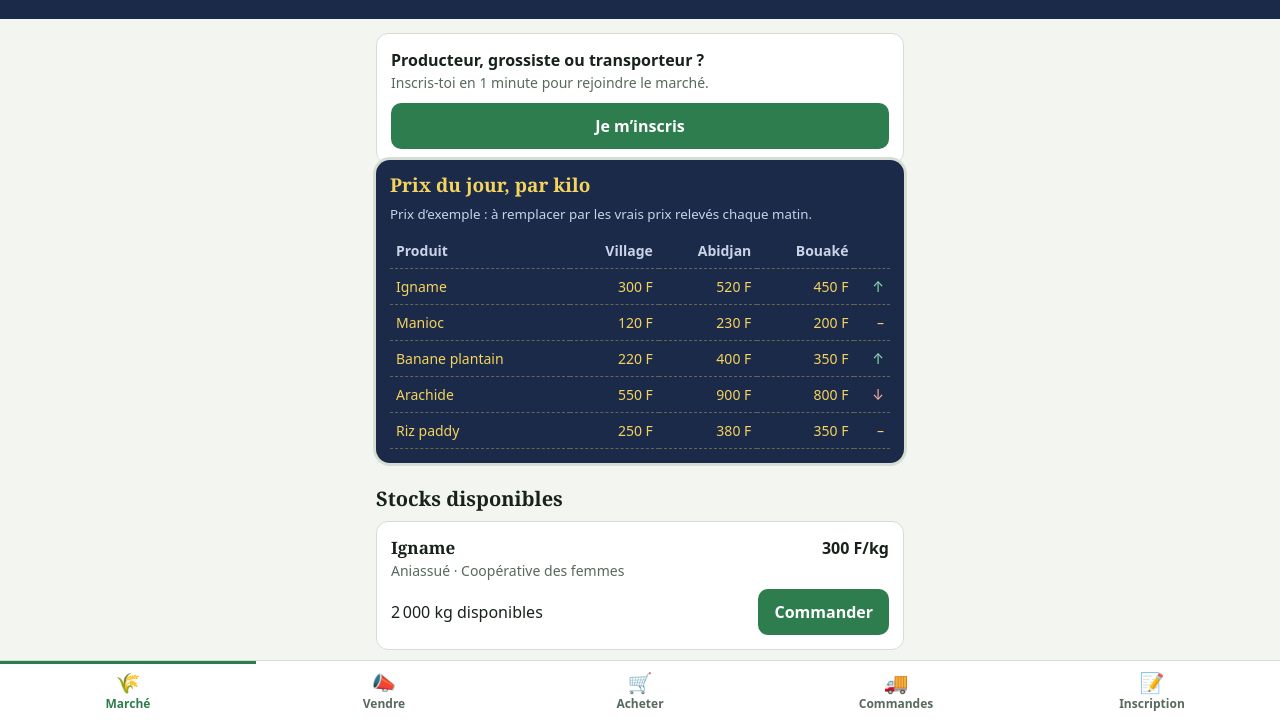
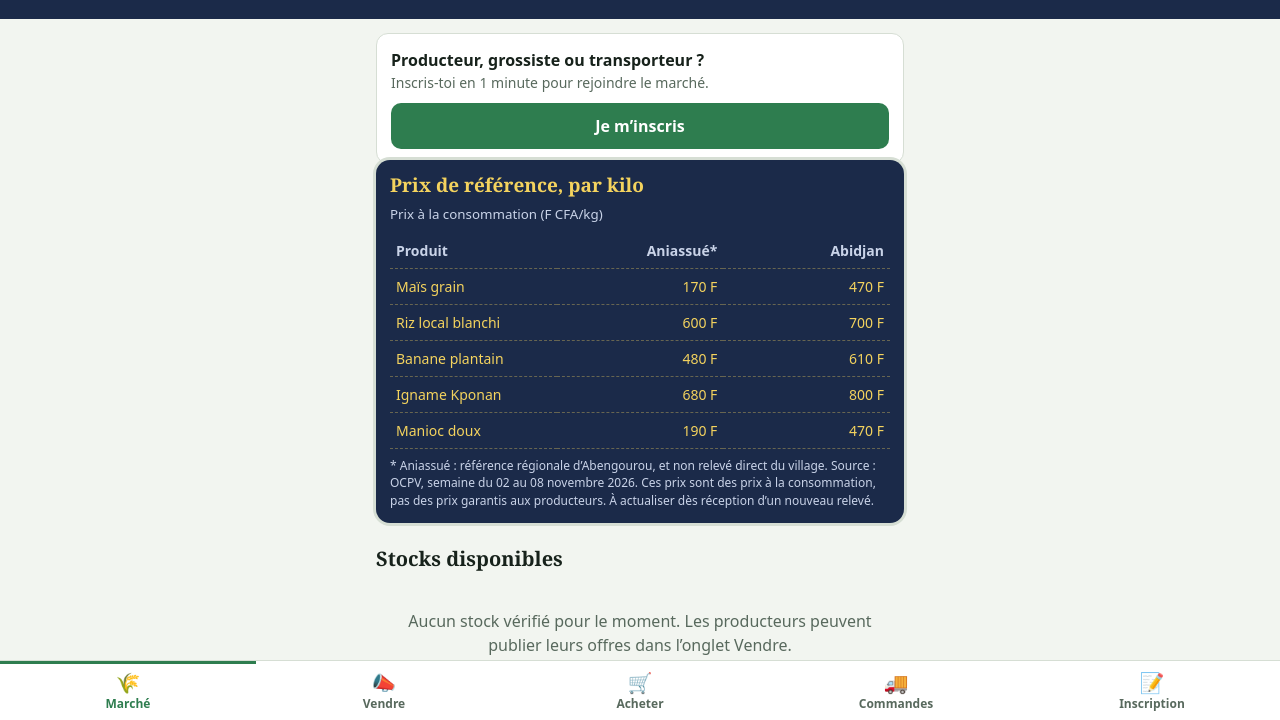
Before and after one commit to ytounkara213-ui/logofie-douman, a plain HTML site: page index.html in a window 1280 px wide. Shown: the part 78-798 px from the top of the page. Drawn offline with Linux system fonts and the light colour scheme.

Commit message:
Remplacer les prix fictifs par les références OCPV et clarifier les stocks

```diff
--- a/index.html
+++ b/index.html
@@ -30,7 +30,7 @@ h2{font-size:20px;margin:24px 0 10px}
 .slate h2{margin:0 0 4px;color:var(--chalk);font-size:19px}
 .slate small{color:#C9D3E8}
 .scroll{overflow-x:auto}
-table{width:100%;border-collapse:collapse;margin-top:8px;font-size:14px;min-width:420px}
+table{width:100%;border-collapse:collapse;margin-top:8px;font-size:14px;min-width:0;table-layout:fixed} th,td{overflow-wrap:anywhere} .price-note{display:block;margin-top:8px;color:#C9D3E8;font-size:12px;line-height:1.45}
 th,td{padding:7px 6px;text-align:right;border-bottom:1px dashed rgba(244,211,94,.35);white-space:nowrap}
 th:first-child,td:first-child{text-align:left}
 th{font-weight:600;color:#C9D3E8}
@@ -80,27 +80,20 @@ nav button[aria-current="page"]{color:var(--green);box-shadow:inset 0 3px 0 var(
 <button data-tab="inscription"><b>📝</b>Inscription</button>
 </nav>
 <script>
-var SEED={
- stocks:[
-  {id:1,p:"Igname",v:"Aniassué",who:"Coopérative des femmes",q:2000,pr:300},
-  {id:2,p:"Manioc",v:"Aniassué",who:"Producteur exemple A",q:3500,pr:120},
-  {id:3,p:"Banane plantain",v:"Aniassué",who:"Productrice exemple B",q:1500,pr:220},
-  {id:4,p:"Arachide",v:"Aniassué",who:"Productrice exemple C",q:800,pr:550},
-  {id:5,p:"Riz paddy",v:"Aniassué",who:"Producteur exemple D",q:5000,pr:250}
- ],orders:[],next:6};
+var SEED={stocks:[],orders:[],next:1};
 var PRICES=[
- {p:"Igname",v:300,a:520,b:450,t:"up"},
- {p:"Manioc",v:120,a:230,b:200,t:"flat"},
- {p:"Banane plantain",v:220,a:400,b:350,t:"up"},
- {p:"Arachide",v:550,a:900,b:800,t:"down"},
- {p:"Riz paddy",v:250,a:380,b:350,t:"flat"}];
+ {p:"Maïs grain",v:170,a:470},
+ {p:"Riz local blanchi",v:600,a:700},
+ {p:"Banane plantain",v:480,a:610},
+ {p:"Igname Kponan",v:680,a:800},
+ {p:"Manioc doux",v:190,a:470}];
 var TRANSPORT={"Abidjan":20,"Bouaké":25,"Yamoussoukro":22,"Abengourou":8};
 var COM=0.05;
 var STEPS=["Commande reçue","Chargée au village","En route","Livrée"];
 var S=clone(SEED),tab="marche",pick=null;
-try{var raw=localStorage.getItem("ald-v1");if(raw){var d=JSON.parse(raw);if(d&&d.stocks&&d.orders){S=d}}}catch(e){}
+try{var raw=localStorage.getItem("ald-v2");if(raw){var d=JSON.parse(raw);if(d&&d.stocks&&d.orders){S=d}}}catch(e){}
 function clone(o){return JSON.parse(JSON.stringify(o))}
-function save(){try{localStorage.setItem("ald-v1",JSON.stringify(S))}catch(e){}}
+function save(){try{localStorage.setItem("ald-v2",JSON.stringify(S))}catch(e){}}
 function esc(s){return String(s).replace(/[&<>"']/g,function(c){return {"&":"&amp;","<":"&lt;",">":"&gt;",'"':"&quot;","'":"&#39;"}[c]})}
 function F(n){return Math.round(n).toLocaleString("fr-FR")+" F"}
 function toast(m){var t=document.getElementById("toast");t.textContent=m;t.classList.add("show");setTimeout(function(){t.classList.remove("show")},2400)}
@@ -108,15 +101,16 @@ function go(t){tab=t;render();window.scrollTo(0,0)}
 function arrow(t){return t==="up"?'<span class="t-up">↑</span>':t==="down"?'<span class="t-down">↓</span>':"–"}
 
 function vMarche(){
- var rows=PRICES.map(function(x){return "<tr><td>"+x.p+"</td><td>"+F(x.v)+"</td><td>"+F(x.a)+"</td><td>"+F(x.b)+"</td><td>"+arrow(x.t)+"</td></tr>"}).join("");
+ var rows=PRICES.map(function(x){return "<tr><td>"+esc(x.p)+"</td><td>"+F(x.v)+"</td><td>"+F(x.a)+"</td></tr>"}).join("");
  var list=S.stocks.filter(function(s){return s.q>0}).map(function(s){
   return '<div class="card"><div class="row"><h3>'+esc(s.p)+'</h3><strong>'+F(s.pr)+'/kg</strong></div>'+
   '<div class="muted">'+esc(s.v)+' · '+esc(s.who)+'</div>'+
   '<div class="row" style="margin-top:8px"><span>'+s.q.toLocaleString("fr-FR")+' kg disponibles</span>'+
   '<button class="btn" onclick="buy('+s.id+')">Commander</button></div></div>'}).join("");
- return cta()+'<section class="slate"><h2>Prix du jour, par kilo</h2><small>Prix d’exemple : à remplacer par les vrais prix relevés chaque matin.</small>'+
-  '<div class="scroll"><table><tr><th>Produit</th><th>Village</th><th>Abidjan</th><th>Bouaké</th><th></th></tr>'+rows+'</table></div></section>'+
-  '<h2>Stocks disponibles</h2>'+(list||'<div class="empty">Aucun stock pour le moment. Les producteurs peuvent publier le leur dans l’onglet Vendre.</div>');
+ return cta()+'<section class="slate"><h2>Prix de référence, par kilo</h2><small>Prix à la consommation (F CFA/kg)</small>'+
+  '<div class="scroll"><table><tr><th>Produit</th><th>Aniassué*</th><th>Abidjan</th></tr>'+rows+'</table></div>'+
+  '<small class="price-note">* Aniassué : référence régionale d’Abengourou, et non relevé direct du village. Source : OCPV, semaine du 02 au 08 novembre 2026. Ces prix sont des prix à la consommation, pas des prix garantis aux producteurs. À actualiser dès réception d’un nouveau relevé.</small></section>'+
+  '<h2>Stocks disponibles</h2>'+(list||'<div class="empty">Aucun stock vérifié pour le moment. Les producteurs peuvent publier leurs offres dans l’onglet Vendre.</div>');
 }
 
 function vVendre(){
```
